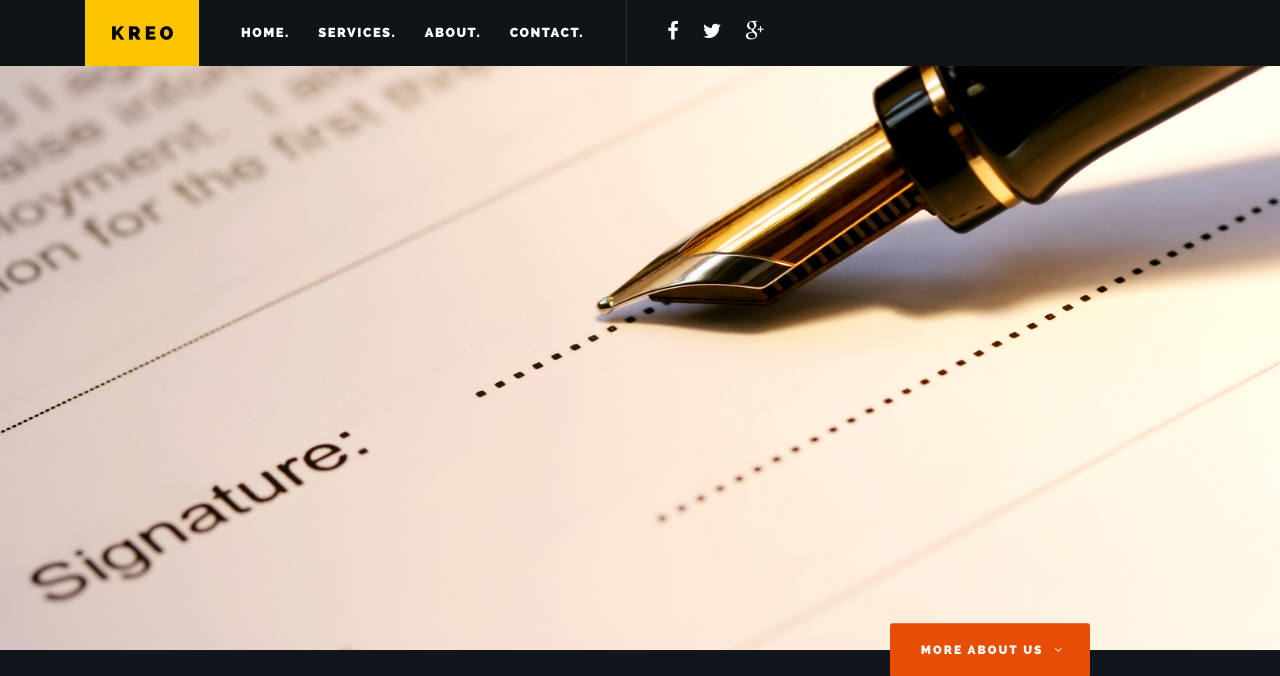
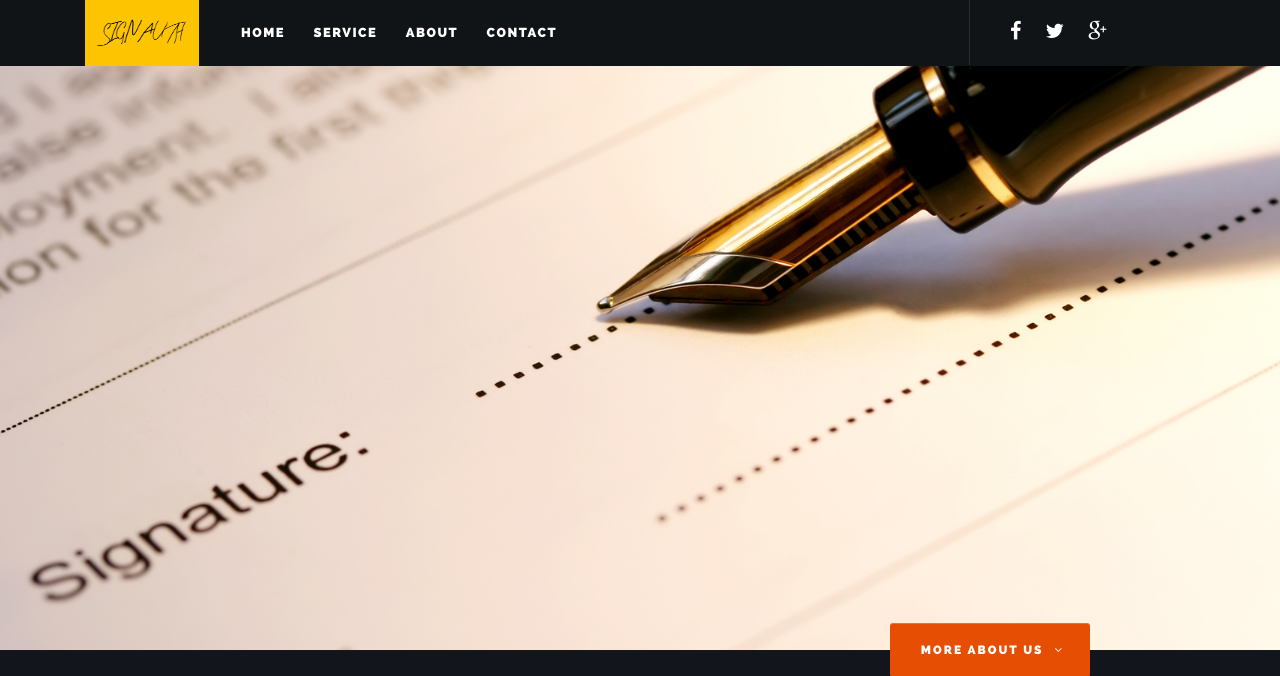
Before and after one commit to prisas/AngelHack_SignAuth, a Flask app: page / in a window 1280 px wide. Shown: the top 676 px of the page. Run offline with Flask 2, Linux system fonts and the light colour scheme; parts of the project's set-up code (start-up, migrations or seed data) failed here and were passed over; some libraries are stand-ins or nearby versions.

Commit message:
Added logo and modified page display

```diff
--- a/static/css/main.css
+++ b/static/css/main.css
@@ -671,8 +671,8 @@ header .logo a {
 	color: transparent;
 	width: 114px;
 	height: 66px;
-	background: url("../images/logoK@2x.png") no-repeat center;
-	background-size: 61px 14px;
+	background: url("../images/logo.png") no-repeat center;
+	background-size: 90px 35px;
 }
 
 /* header social */
@@ -681,7 +681,7 @@ header .header-social {
 	font-weight: normal;
 	line-height: 66px;
 	margin-top: 0;
-	margin-left: 30px;
+	margin-left: 400px;
 	padding-left: 36px;
 	border-left: 1px solid rgba(150, 150, 150, 0.2);
 	float: left;
--- a/templates/index.html
+++ b/templates/index.html
@@ -53,10 +53,10 @@
          	</a>
 
 	         <ul id="nav" class="nav">
-	            <li><a class="smoothscroll" href="#hero">Home.</a></li>
-	            <li><a class="smoothscroll" href="#services">Services.</a></li>
-	            <li><a class="smoothscroll" href="#about">About.</a></li>
-	            <li><a class="smoothscroll" href="#contact">Contact.</a></li>
+	            <li><a class="smoothscroll" href="#hero">Home</a></li>
+	            <li><a class="smoothscroll" href="#services">Service</a></li>
+	            <li><a class="smoothscroll" href="#about">About</a></li>
+	            <li><a class="smoothscroll" href="#contact">Contact</a></li>
 	         </ul> <!-- end #nav -->
 
 	      </nav> <!-- end #nav-wrap -->
```
Also changed, not shown: static/images/logo.png (added), 1 other file.
